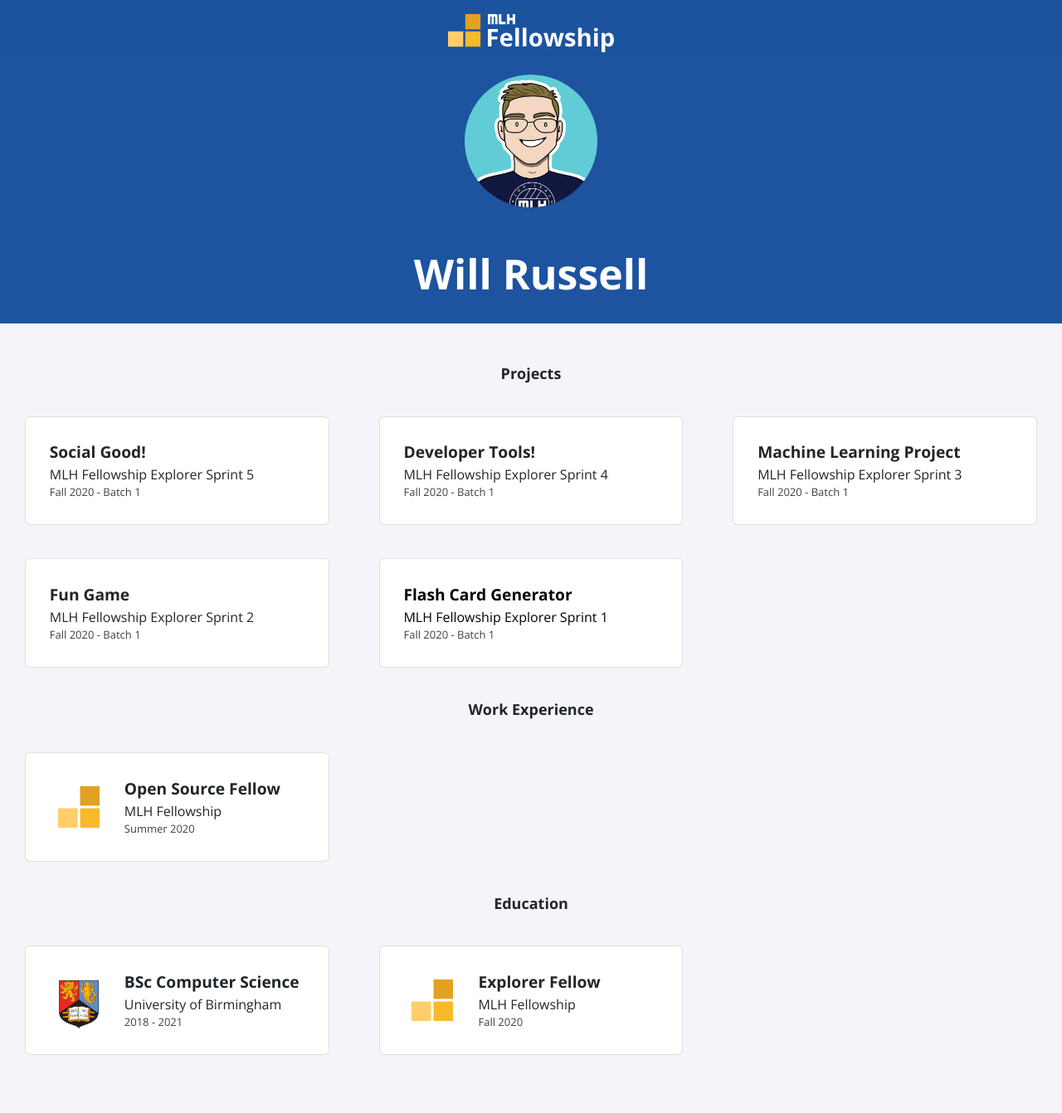
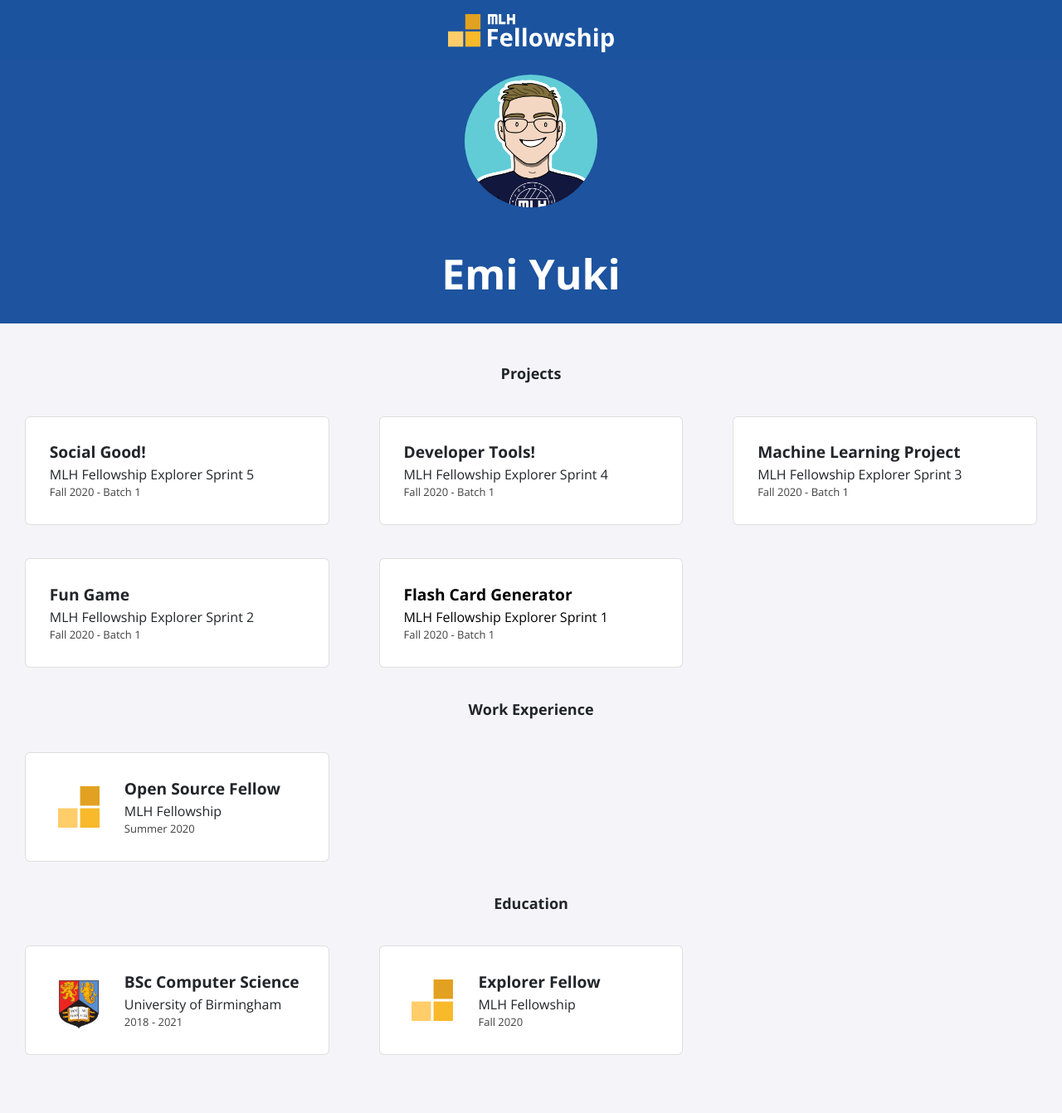
Before and after one commit to eyuki/eyuki.github.io, a Jekyll site: the page built from index.html, in a window 1280 px wide. Shown: the whole page at 83% size. Built offline with Jekyll 4.4.1, drawn with Linux system fonts in a browser that asks for light colours; nearby versions of some CDN libraries.

Commit message:
Update _config.yml

```diff
--- a/_config.yml
+++ b/_config.yml
@@ -1,13 +1,13 @@
-title: "Will Russell"
-email: fellowship@mlh.io
+title: "Emi Yuki"
+email: eyuki@umich.edu
 description: >- # this means to ignore newlines until "baseurl:"
   Write an awesome description for your new site here. You can edit this
   line in _config.yml. It will appear in your document head meta (for
   Google search results) and in your feed.xml site description.
 baseurl: "/"
-url: "/portfolio-template"
+url: "https://eyuki.github.io/"
 twitter_username: mlhacks
-github_username:  mlh-fellowship
+github_username:  eyuki
 
 sass:
   sass_dir: _sass
```
